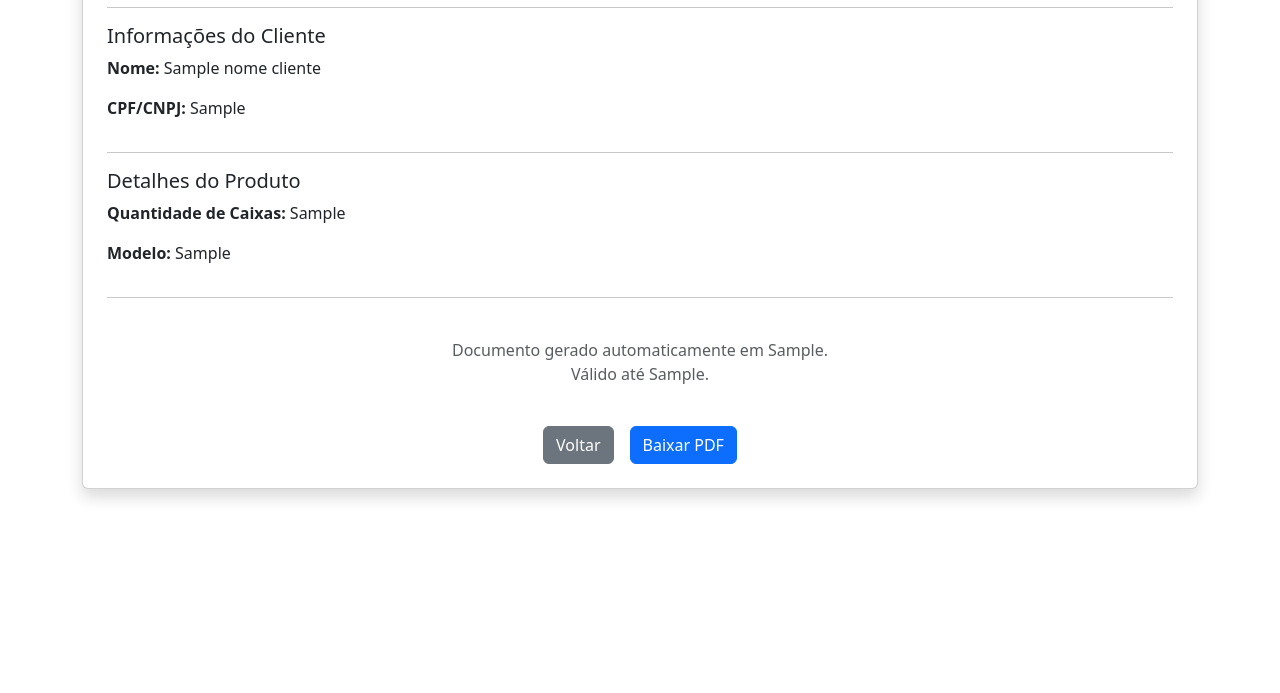
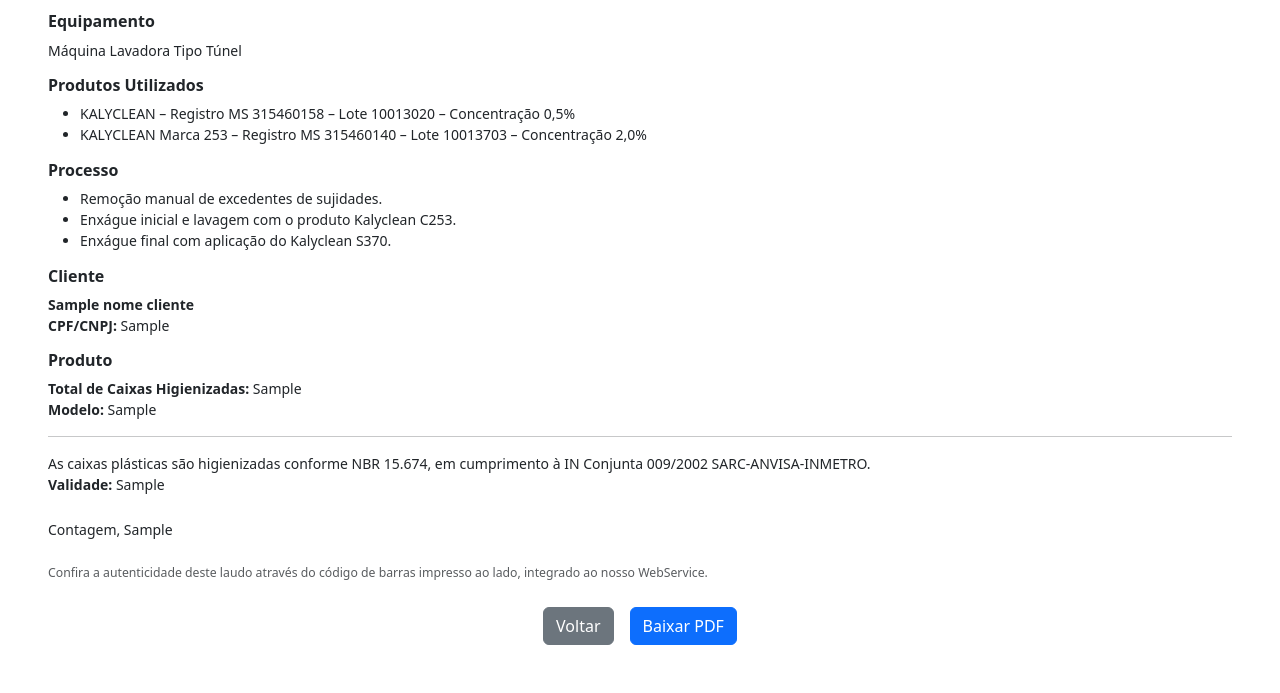
Before and after one commit to deciusmotta/laudo, a Flask app: template templates/laudo.html in a window 1280 px wide. Shown: the part 264-957 px from the top of the page. Before the commit the page ends 764 px from the top, so only its background shows below. Run offline with Flask 3, Linux system fonts and the light colour scheme; the template is opened without the code that fills it: most values are stand-ins (such as "Sample title", 1, 10 or a date in 2020).

Commit message:
Update laudo.html

```diff
--- a/templates/laudo.html
+++ b/templates/laudo.html
@@ -2,37 +2,73 @@
 <html lang="pt-BR">
 <head>
   <meta charset="UTF-8">
-    <title>Laudo {{ numero_laudo }}</title>
+  <title>Atestado de Higienização {{ numero_laudo }}</title>
   <link href="https://cdn.jsdelivr.net/npm/bootstrap@5.3.0/dist/css/bootstrap.min.css" rel="stylesheet">
+  <style>
+    body { background: white; font-size: 14px; }
+    h2 { text-align: center; text-transform: uppercase; font-weight: bold; margin-bottom: 10px; }
+    .header { border-bottom: 2px solid #000; padding-bottom: 10px; margin-bottom: 15px; }
+    .barcode { position: absolute; right: 40px; top: 60px; }
+    .section-title { font-weight: bold; margin-top: 15px; }
+    p { margin: 0; }
+  </style>
 </head>
-<body class="bg-white">
-<div class="container py-5">
-    <div class="card shadow p-4">
-        <h2 class="text-center mb-4">Laudo Técnico</h2>
+<body class="p-5">
+  <div class="position-relative">
+    <div class="barcode">
+      <img src="{{ barcode_path }}" width="180">
+      <p class="text-center small">Código: {{ numero_laudo }}</p>
+    </div>
+    <div class="text-center header">
+      <h2>ATESTADO DE HIGIENIZAÇÃO DE CAIXAS PLÁSTICAS</h2>
+      <p><em>Conforme Norma ABNT NBR 15674</em></p>
+    </div>
+  </div>
 
-        <p><strong>Número do Laudo:</strong> {{ numero_laudo }}</p>
-        <p><strong>Data de Emissão:</strong> {{ data_emissao }}</p>
-        <p><strong>Data de Validade:</strong> {{ data_validade }}</p>
+  <p><strong>Nº:</strong> {{ numero_laudo }}</p>
+  <p>O Atestado de Higienização de Caixas Plásticas Vazias é válido até <strong>{{ data_validade }}</strong></p>
+  <hr>
 
-        <hr>
-        <h5>Informações do Cliente</h5>
-        <p><strong>Nome:</strong> {{ nome_cliente }}</p>
+  <p>Atestamos para os devidos fins que o processo de Higienização de Caixas Plásticas utilizado pela empresa
+  <strong>{{ nome_cliente }}</strong>, portadora do CNPJ <strong>{{ cpf_cnpj }}</strong>, localizada à Rod. BR-040, 383 – Galpão 01,
+  Bairro Vila Paris, Contagem, MG, CEP 32.150-340; é realizado de acordo com as normas e padrões necessários.</p>
+
+  <h6 class="section-title">Equipamento</h6>
+  <p>Máquina Lavadora Tipo Túnel</p>
+
+  <h6 class="section-title">Produtos Utilizados</h6>
+  <ul>
+    <li>KALYCLEAN – Registro MS 315460158 – Lote 10013020 – Concentração 0,5%</li>
+    <li>KALYCLEAN Marca 253 – Registro MS 315460140 – Lote 10013703 – Concentração 2,0%</li>
+  </ul>
+
+  <h6 class="section-title">Processo</h6>
+  <ul>
+    <li>Remoção manual de excedentes de sujidades.</li>
+    <li>Enxágue inicial e lavagem com o produto Kalyclean C253.</li>
+    <li>Enxágue final com aplicação do Kalyclean S370.</li>
+  </ul>
+
+  <h6 class="section-title">Cliente</h6>
+  <p><strong>{{ nome_cliente }}</strong></p>
   <p><strong>CPF/CNPJ:</strong> {{ cpf_cnpj }}</p>
 
-        <hr>
-        <h5>Detalhes do Produto</h5>
-        <p><strong>Quantidade de Caixas:</strong> {{ qtd_caixas }}</p>
+  <h6 class="section-title">Produto</h6>
+  <p><strong>Total de Caixas Higienizadas:</strong> {{ qtd_caixas }}</p>
   <p><strong>Modelo:</strong> {{ modelo_caixas }}</p>
 
   <hr>
-        <p class="text-muted text-center mt-4">
-            Documento gerado automaticamente em {{ data_emissao }}.<br>
-            Válido até {{ data_validade }}.
+  <p>As caixas plásticas são higienizadas conforme NBR 15.674, em cumprimento à IN Conjunta 009/2002 SARC-ANVISA-INMETRO.</p>
+
+  <p><strong>Validade:</strong> {{ data_validade }}</p>
+  <p class="mt-4">Contagem, {{ data_emissao }}</p>
+
+  <p class="mt-4 small text-muted">
+    Confira a autenticidade deste laudo através do código de barras impresso ao lado, integrado ao nosso WebService.
   </p>
 
   <div class="text-center mt-4 d-flex justify-content-center gap-3">
     <a href="/" class="btn btn-secondary">Voltar</a>
-
     <form action="/baixar_pdf" method="POST">
       <input type="hidden" name="numero_laudo" value="{{ numero_laudo }}">
       <input type="hidden" name="data_emissao" value="{{ data_emissao }}">
@@ -41,10 +77,9 @@
       <input type="hidden" name="nome_cliente" value="{{ nome_cliente }}">
       <input type="hidden" name="qtd_caixas" value="{{ qtd_caixas }}">
       <input type="hidden" name="modelo_caixas" value="{{ modelo_caixas }}">
+      <input type="hidden" name="barcode_path" value="{{ barcode_path }}">
       <button type="submit" class="btn btn-primary">Baixar PDF</button>
     </form>
   </div>
-    </div>
-</div>
 </body>
 </html>
```
Lines whose indentation alone changed are shown as unchanged.
